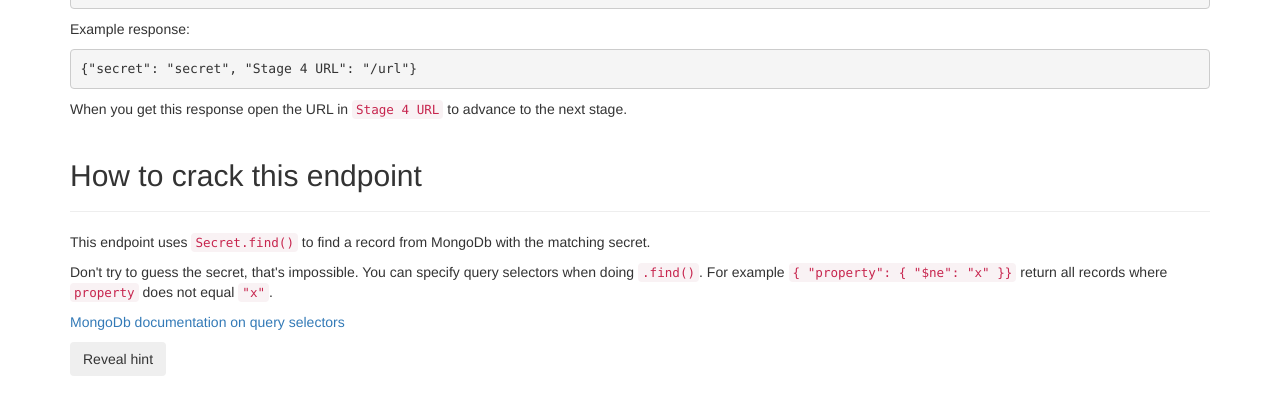
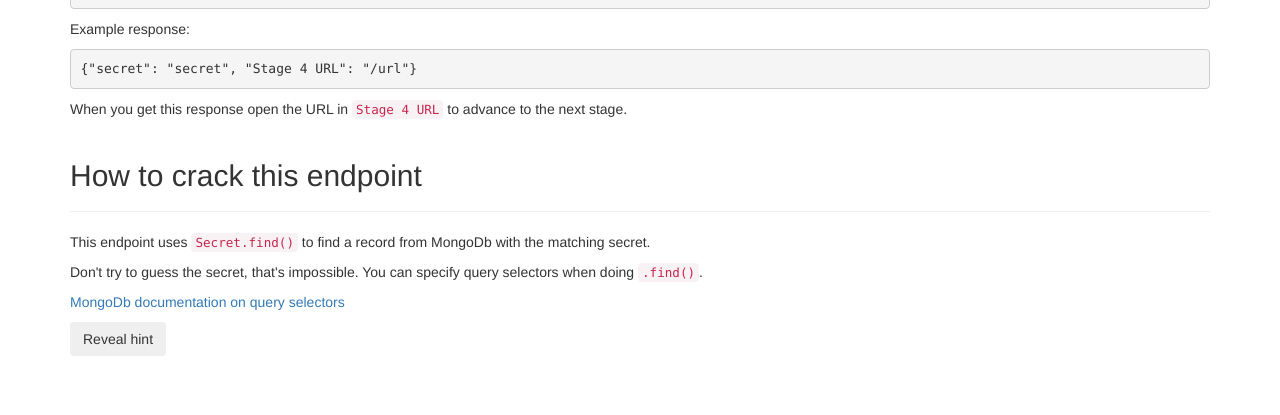
Before and after one commit to ronakupadhyaya/SQL-Injection, a Node server app: page /stage3 in a window 1280 px wide. Shown: the part 250-665 px from the top of the page. Run offline with Node 20, Linux system fonts and the light colour scheme; some libraries are stand-ins or nearby versions.

Commit message:
Remove hint.

```diff
--- a/views/stage3.hbs
+++ b/views/stage3.hbs
@@ -32,8 +32,6 @@
     <p>
       Don't try to guess the secret, that's impossible.
       You can specify query selectors when doing <code>.find()</code>.
-      For example <code>{ "property": { "$ne": "x" }}</code> return all
-      records where <code>property</code> does not equal <code>"x"</code>.
     </p>
     <p>
       <a href="https://docs.mongodb.com/manual/reference/operator/query/#query-selectors">
```
